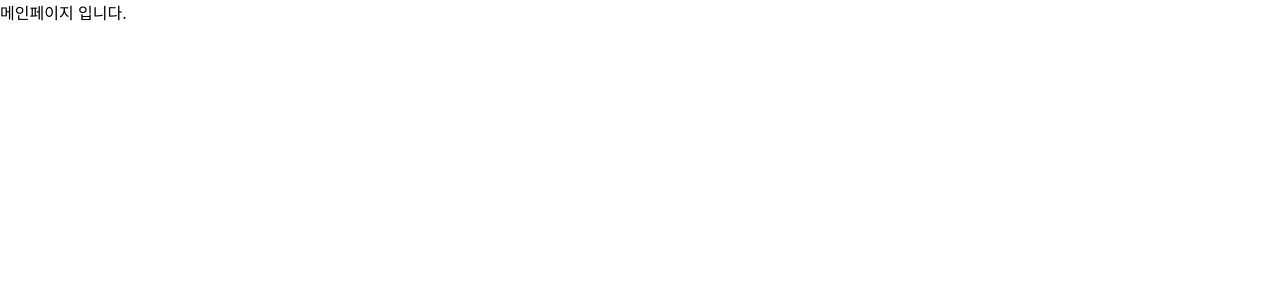
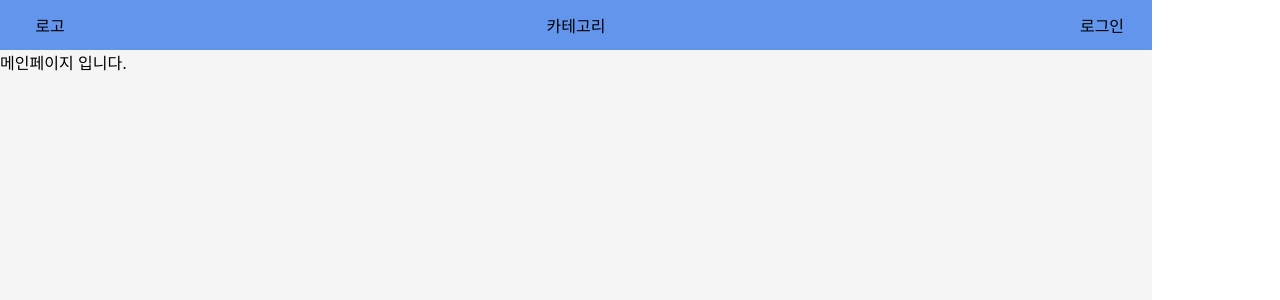
Before and after one commit to Wu-Lee-Do/traveler_town_front, a React (Create React App) app: page / in a window 1280 px wide. Shown: the top 300 px of the page. Built offline with nearby package versions, Linux system fonts and the light colour scheme.

Commit message:
Feat: header 작업중

```diff
--- a/package.json
+++ b/package.json
@@ -3,7 +3,7 @@
   "version": "0.1.0",
   "private": true,
   "dependencies": {
-    "@emotion/css": "^11.11.2",
+    "@emotion/react": "^11.11.4",
     "@emotion/styled": "^11.11.5",
     "@testing-library/jest-dom": "^5.17.0",
     "@testing-library/react": "^13.4.0",
--- /dev/null
+++ b/src/components/MainPage/Header/Header.jsx
@@ -0,0 +1,14 @@
+/** @jsxImportSource @emotion/react */
+import * as s from "./style";
+
+function Header() {
+    return (
+        <div css={s.header}>
+            <div css={s.logo}>로고</div>
+            <div css={s.menu}>카테고리</div>
+            <div css={s.login}>로그인</div>
+        </div>
+    );
+}
+
+export default Header;
--- /dev/null
+++ b/src/components/MainPage/Header/style.js
@@ -0,0 +1,34 @@
+import { css } from "@emotion/react";
+
+export const header = css`
+    width: 100%;
+    height: 50px;
+    display: flex;
+    justify-content: space-between;
+    align-items: center;
+    background-color: cornflowerblue;
+`;
+
+export const logo = css`
+    width: 100px;
+    height: 50px;
+    display: flex;
+    justify-content: center;
+    align-items: center;
+`;
+
+export const menu = css`
+    width: 400px;
+    height: 50px;
+    display: flex;
+    justify-content: center;
+    align-items: center;
+`;
+
+export const login = css`
+    width: 100px;
+    height: 50px;
+    display: flex;
+    justify-content: center;
+    align-items: center;
+`;
--- /dev/null
+++ b/src/components/PageLayout/PageLayout.jsx
@@ -0,0 +1,8 @@
+/** @jsxImportSource @emotion/react */
+import * as s from "./style";
+
+function PageLayout({ children }) {
+    return <div css={s.layout}>{children}</div>;
+}
+
+export default PageLayout;
--- /dev/null
+++ b/src/components/PageLayout/style.js
@@ -0,0 +1,8 @@
+import { css } from "@emotion/react";
+
+export const layout = css`
+    position: relative;
+    width: 90vw; //모니터 기준
+    height: 100vh;
+    background-color: #f5f5f5;
+`;
--- a/src/pages/mainPages/MainPage.jsx
+++ b/src/pages/mainPages/MainPage.jsx
@@ -1,7 +1,14 @@
 import React from "react";
+import PageLayout from "../../components/PageLayout/PageLayout";
+import Header from "../../components/MainPage/Header/Header";
 
 function MainPage() {
-    return <div>메인페이지 입니다.</div>;
+    return (
+        <PageLayout>
+            <Header />
+            <div>메인페이지 입니다.</div>
+        </PageLayout>
+    );
 }
 
 export default MainPage;
```
Also changed, not shown: 1 other file (tests, documents, lock files or other folders).
